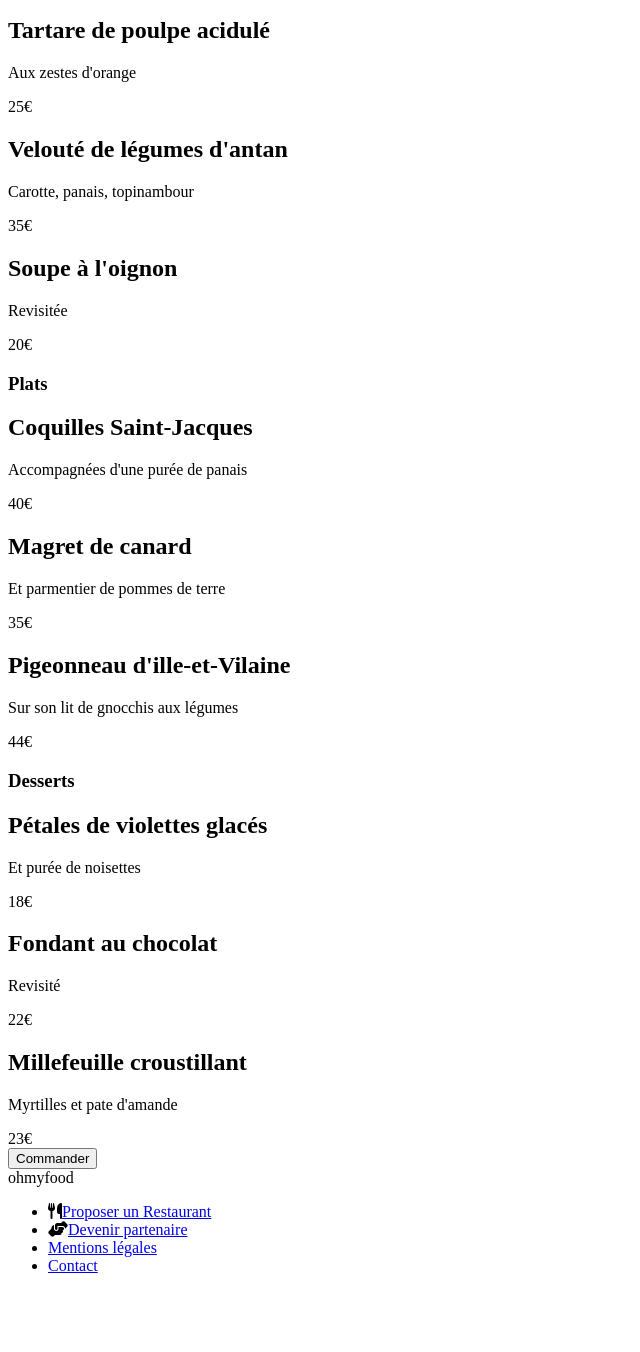
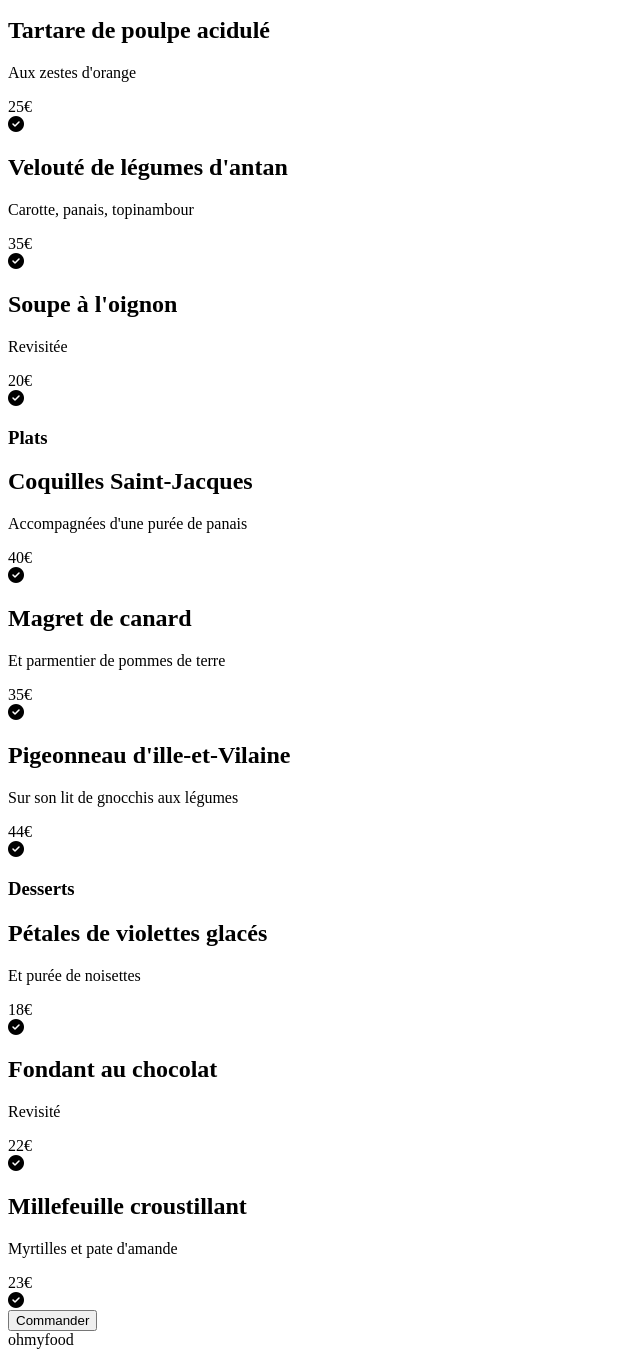
Before and after one commit to elyaszh/projet-4, a plain HTML site: page restaurant3.html in a window 1280 px wide. Shown: the part 551-1903 px from the top of the page, without its empty margins (0-640 px from the left). Before the commit the page ends 1842 px from the top, so only its background shows below. Drawn offline with nearby package versions, Linux system fonts and the light colour scheme; files that its build step writes are made by us from their sources.

Commit message:
ajout animations restaurants

```diff
--- a/restaurant3.html
+++ b/restaurant3.html
@@ -33,7 +33,7 @@
         </header>
 
         <article class="sousmenus">
-          <section class="sousmenu">
+          <section class="sousmenu entree">
             <h3 class="sousmenutitle">Entrées</h3>
             <span class="border-bottom"></span>
             <div class="menuitem">
@@ -42,6 +42,7 @@
                 <p>Aux zestes d'orange</p>
               </div>
               <div class="menuitemprice">25€</div>
+              <span class="checkmark"><i class="fa-solid fa-circle-check"></i></span>
                 </div>
               </div>
             </div>
@@ -51,6 +52,7 @@
                 <p>Carotte, panais, topinambour</p>
               </div>
               <div class="menuitemprice">35€</div>
+              <span class="checkmark"><i class="fa-solid fa-circle-check"></i></span>
                 </div>
               </div>
             </div>
@@ -60,12 +62,13 @@
                 <p>Revisitée</p>
               </div>
               <div class="menuitemprice">20€</div>
+              <span class="checkmark"><i class="fa-solid fa-circle-check"></i></span>
                 </div>
               </div>
             </div>
           </section>
 
-          <section class="sousmenu">
+          <section class="sousmenu plat">
             <h3 class="sousmenutitle">Plats</h3>
             <span class="border-bottom"></span>
             <div class="menuitem">
@@ -74,6 +77,7 @@
                 <p>Accompagnées d'une purée de panais</p>
               </div>
               <div class="menuitemprice">40€</div>
+              <span class="checkmark"><i class="fa-solid fa-circle-check"></i></span>
                 </div>
               </div>
             </div>
@@ -83,6 +87,7 @@
                 <p>Et parmentier de pommes de terre</p>
               </div>
               <div class="menuitemprice">35€</div>
+              <span class="checkmark"><i class="fa-solid fa-circle-check"></i></span>
                 </div>
               </div>
             </div>
@@ -92,12 +97,13 @@
                 <p>Sur son lit de gnocchis aux légumes</p>
               </div>
               <div class="menuitemprice">44€</div>
+              <span class="checkmark"><i class="fa-solid fa-circle-check"></i></span>
                 </div>
               </div>
             </div>
           </section>
 
-          <section class="sousmenu">
+          <section class="sousmenu dessert">
             <h3 class="sousmenutitle">Desserts</h3>
             <span class="border-bottom"></span>
             <div class="menuitem">
@@ -106,6 +112,7 @@
                 <p>Et purée de noisettes</p>
               </div>
               <div class="menuitemprice">18€</div>
+              <span class="checkmark"><i class="fa-solid fa-circle-check"></i></span>
                 </div>
               </div>
             </div>
@@ -115,6 +122,7 @@
                 <p>Revisité</p>
               </div>
               <div class="menuitemprice">22€</div>
+              <span class="checkmark"><i class="fa-solid fa-circle-check"></i></span>
                 </div>
               </div>
             </div>
@@ -124,6 +132,7 @@
                 <p>Myrtilles et pate d'amande</p>
               </div>
               <div class="menuitemprice">23€</div>
+              <span class="checkmark"><i class="fa-solid fa-circle-check"></i></span>
                 </div>
               </div>
             </div>
```
Also changed, not shown: index.html (+1 -0 lines), restaurant/restaurant1.html (+5 -0 lines), restaurant1.html (+1 -1 lines), restaurant2.html (+12 -3 lines), restaurant4.html (+12 -3 lines).
